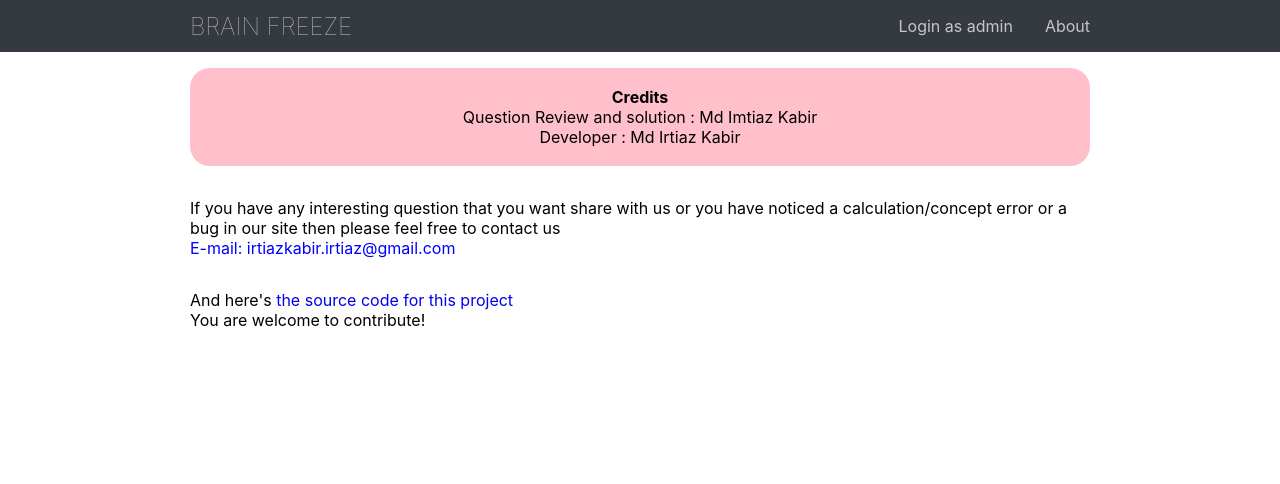
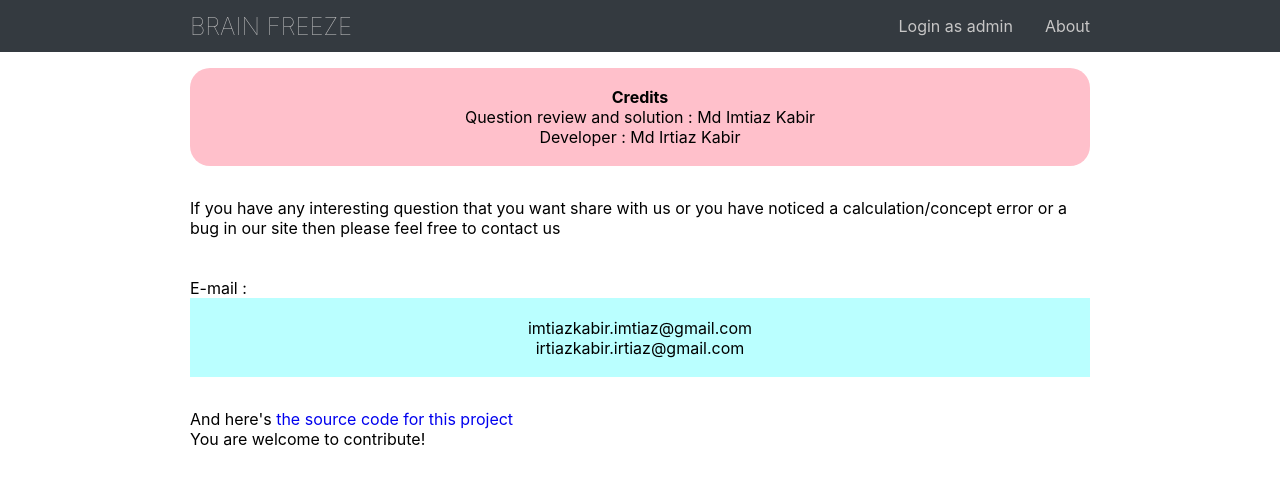
Before and after one commit to Irtiaz/dynamic-question-feed, a Next.js app: page /about in a window 1280 px wide. Shown: the top 484 px of the page. Built offline with nearby package versions, Linux system fonts and the light colour scheme.

Commit message:
added another email in about page

```diff
--- a/pages/about.js
+++ b/pages/about.js
@@ -13,12 +13,16 @@ export default class About extends React.Component {
 				<div>
 					<div className={styles.credits}>
 						<b>Credits</b> <br />
-						Question Review and solution : Md Imtiaz Kabir <br />
+						Question review and solution : Md Imtiaz Kabir <br />
 						Developer : Md Irtiaz Kabir
 					</div>
 					<div className={styles.contact}>
-						If you have any interesting question that you want share with us or you have noticed a calculation/concept error or a bug in our site then please feel free to contact us
-						<div className={styles.email}>E-mail: irtiazkabir.irtiaz@gmail.com</div>
+						If you have any interesting question that you want share with us or you have noticed a calculation/concept error or a bug in our site then please feel free to contact us <br /> <br /> <br />
+						E-mail :
+						<div className={styles.email}>
+							imtiazkabir.imtiaz@gmail.com<br />
+							irtiazkabir.irtiaz@gmail.com
+						</div>
 					</div>
 					And here's{" "}
 					<a href="https://github.com/Irtiaz/dynamic-question-feed">the source code for this project</a> <br />
--- a/styles/About.module.css
+++ b/styles/About.module.css
@@ -10,5 +10,8 @@
 }
 
 .email {
-	color: blue;
+	background-color: #baffff;
+	margin-bottom: 1em;
+	padding: 1.2em 0;
+	text-align: center;
 }
```
